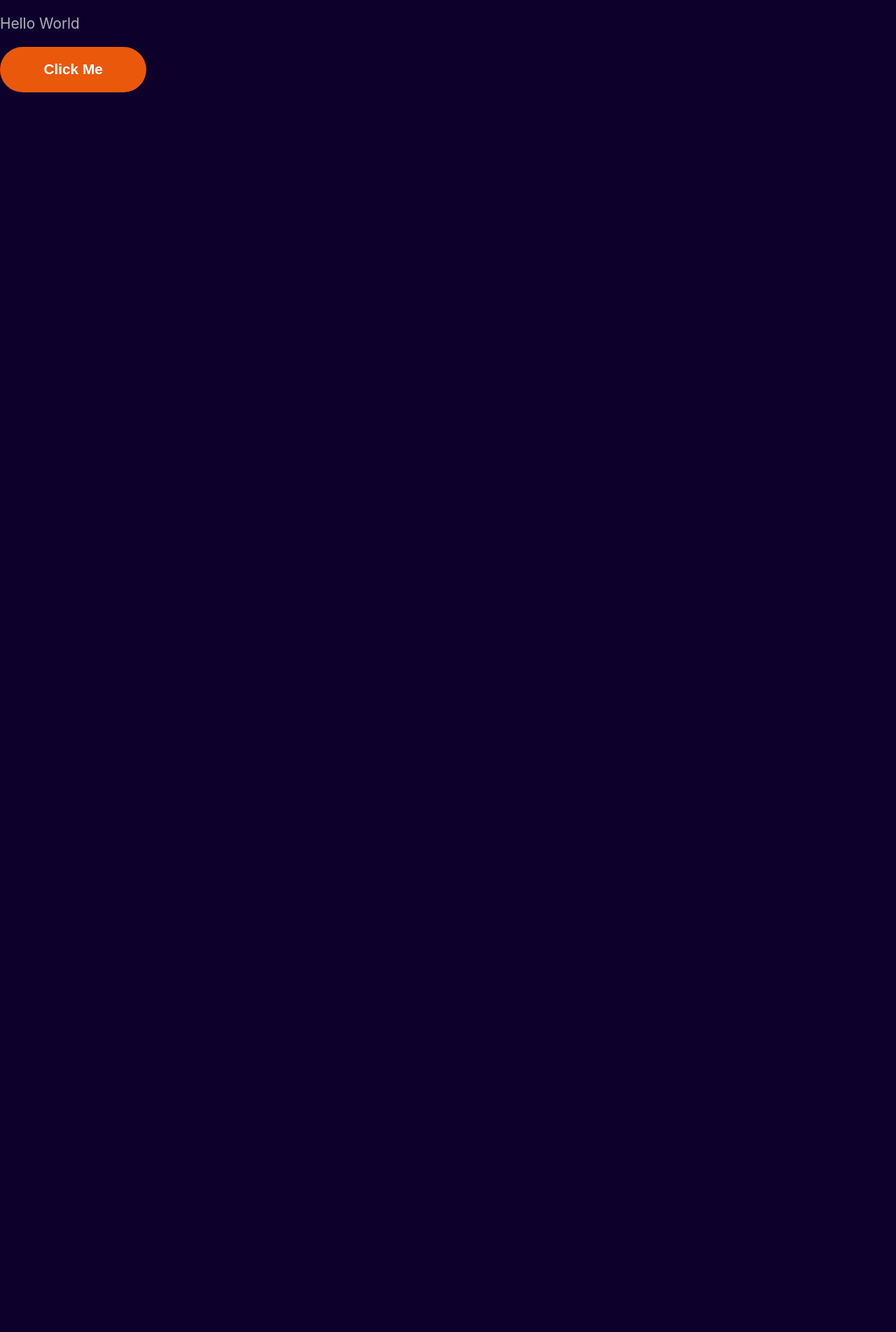
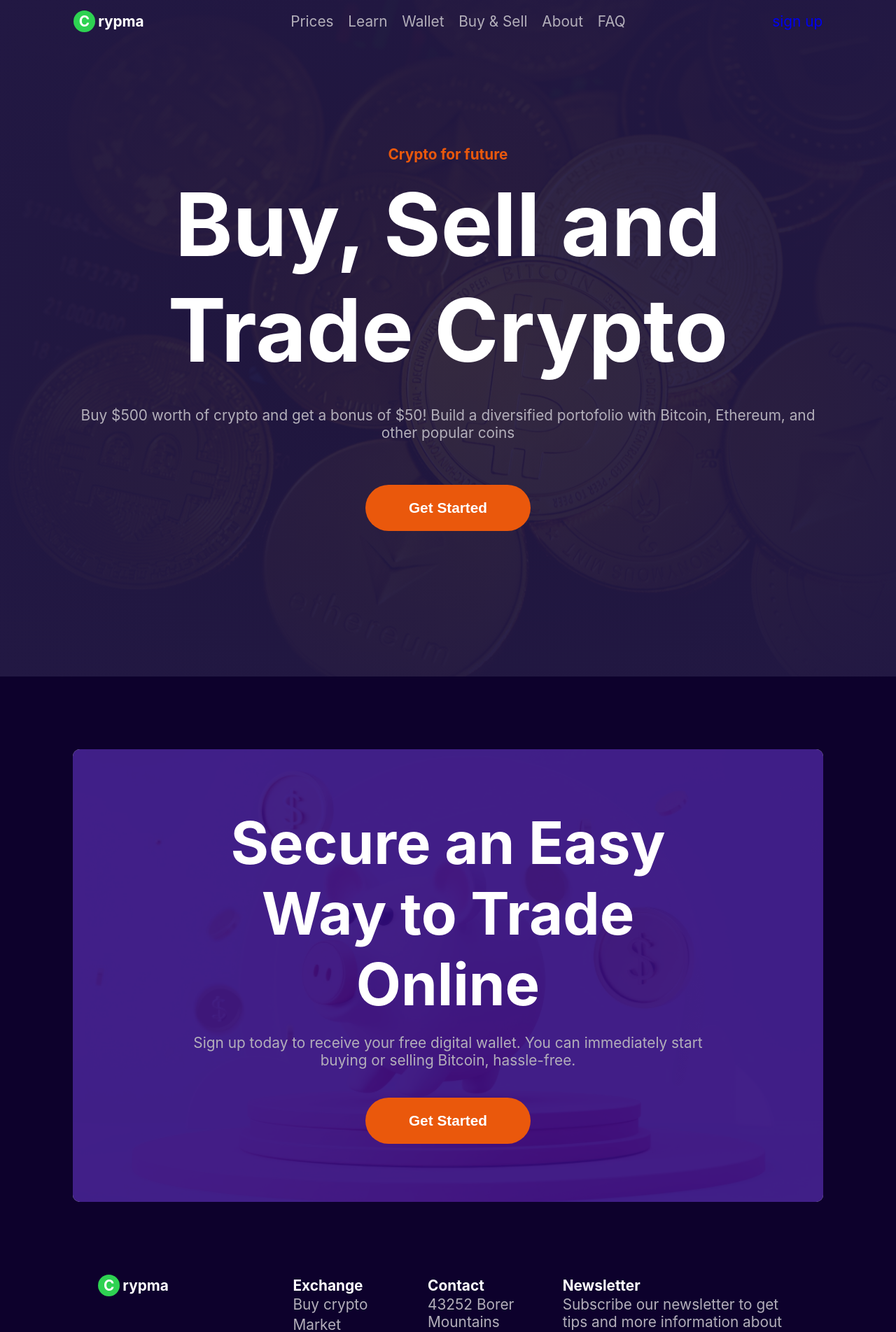
Before and after one commit to turtledev65/Crypma, a React (Vite) app: page / in a window 1280 px wide. Shown: the top 1904 px of the page at 70% size. Before the commit the page ends 800 px from the top, so only its background shows below. Built offline with nearby package versions, Linux system fonts and the light colour scheme.

Commit message:
chore: assemble some basic component to create the footer, hero and navbar of the page

```diff
--- a/src/App.tsx
+++ b/src/App.tsx
@@ -1,10 +1,46 @@
 import Button from "./components/button"
+import Card from "./components/card"
+import Hero from "./components/hero"
+import Logo from "./components/logo"
+import Navbar from "./components/nav"
+import heroBg from "./assets/cryptocurrencies.jpg"
+import Footer from "./components/footer"
+import Callout from "./components/callout"
+import piggyBank from "./assets/piggybank.jpg"
 
 function App() {
   return (
     <>
-      <p>Hello World</p>
-      <Button onClick={() => console.log("Hello World")}>Click Me</Button>
+      <Navbar>
+        <Logo />
+        <ul>
+          <li><a className="link" href="#prices">Prices</a></li>
+          <li><a className="link" href="#learn">Learn</a></li>
+          <li><a className="link" href="#wallet">Wallet</a></li>
+          <li><a className="link" href="#buy-and-sell">Buy & Sell</a></li>
+          <li><a className="link" href="#about">About</a></li>
+          <li><a className="link" href="#faq">FAQ</a></li>
+        </ul>
+        <a href="/signup">sign up</a>
+      </Navbar>
+      <Hero backgroundImg={heroBg}>
+        <p className="tagline">Crypto for future</p>
+        <h1 className="title">Buy, Sell and Trade Crypto</h1>
+        <p>Buy $500 worth of crypto and get a bonus of $50! Build a diversified portofolio with Bitcoin, Ethereum, and other popular coins</p>
+        <div className="mt-2">
+          <Button>Get Started</Button>
+        </div>
+      </Hero>
+      <div className="p-5">
+        <Callout backgroundImg={piggyBank}>
+          <span className="title title--xl">Secure an Easy Way to Trade Online</span>
+          <p>Sign up today to receive your free digital wallet. You can immediately start buying or selling Bitcoin, hassle-free.</p>
+          <div className="mt-2">
+            <Button>Get Started</Button>
+          </div>
+        </Callout>
+      </div>
+      <Footer />
     </>
   )
 }
```
Also changed, not shown: src/assets/cryptocurrencies.jpg (added).
